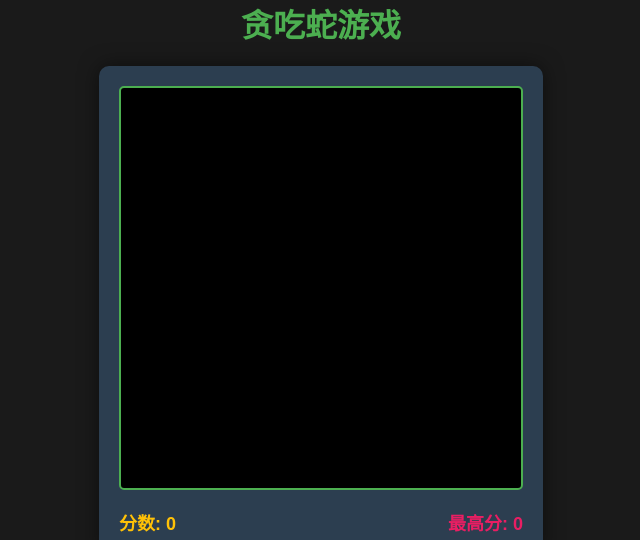
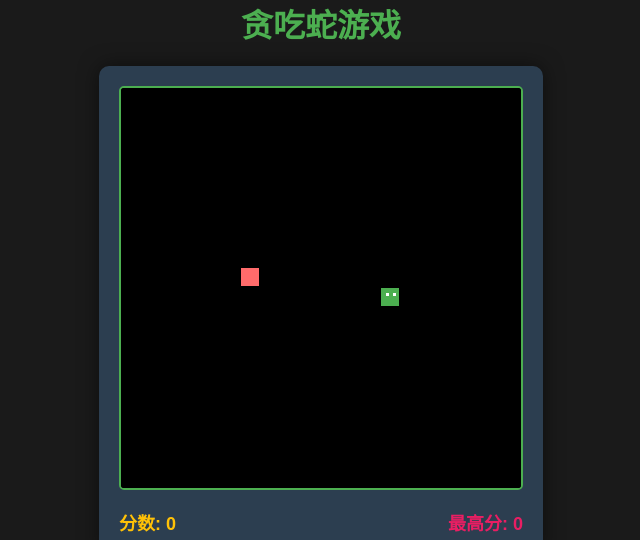
Before and after one commit to liwei5555/edgeone-test, a plain HTML site: page index.html in a window 1280 px wide. Shown: the top 540 px of the page, 319-959 px from the left. Drawn offline with Linux system fonts and the light colour scheme.

Commit message:
Update Snake Game with improved functionality

```diff
--- a/index.html
+++ b/index.html
@@ -130,8 +130,8 @@
         let ctx;
         let snake = [{ x: 10, y: 10 }];
         let food = { x: 15, y: 15 };
-        let direction = { x: 0, y: 0 };
-        let nextDirection = { x: 0, y: 0 };
+        let direction = { x: 1, y: 0 }; // 初始向右移动
+        let nextDirection = { x: 1, y: 0 };
         let score = 0;
         let highScore = localStorage.getItem('snakeHighScore') || 0;
         let gameLoop;
@@ -150,8 +150,8 @@
         // 重置游戏
         function resetGame() {
             snake = [{ x: 10, y: 10 }];
-            direction = { x: 0, y: 0 };
-            nextDirection = { x: 0, y: 0 };
+            direction = { x: 1, y: 0 }; // 初始向右移动
+            nextDirection = { x: 1, y: 0 };
             score = 0;
             speed = INITIAL_SPEED;
             document.getElementById('score').textContent = score;
@@ -280,11 +280,18 @@
             // 绘制蛇
             snake.forEach((segment, index) => {
                 if (index === 0) {
-                    ctx.fillStyle = '#4CAF50'; // 蛇头
+                    // 绘制蛇头
+                    ctx.fillStyle = '#4CAF50';
+                    ctx.fillRect(segment.x * GRID_SIZE, segment.y * GRID_SIZE, GRID_SIZE - 2, GRID_SIZE - 2);
+                    // 绘制蛇眼
+                    ctx.fillStyle = '#fff';
+                    ctx.fillRect(segment.x * GRID_SIZE + 5, segment.y * GRID_SIZE + 5, 3, 3);
+                    ctx.fillRect(segment.x * GRID_SIZE + 12, segment.y * GRID_SIZE + 5, 3, 3);
                 } else {
-                    ctx.fillStyle = '#45a049'; // 蛇身
+                    // 绘制蛇身
+                    ctx.fillStyle = '#45a049';
+                    ctx.fillRect(segment.x * GRID_SIZE, segment.y * GRID_SIZE, GRID_SIZE - 2, GRID_SIZE - 2);
                 }
-                ctx.fillRect(segment.x * GRID_SIZE, segment.y * GRID_SIZE, GRID_SIZE - 2, GRID_SIZE - 2);
             });
         }
 
```
